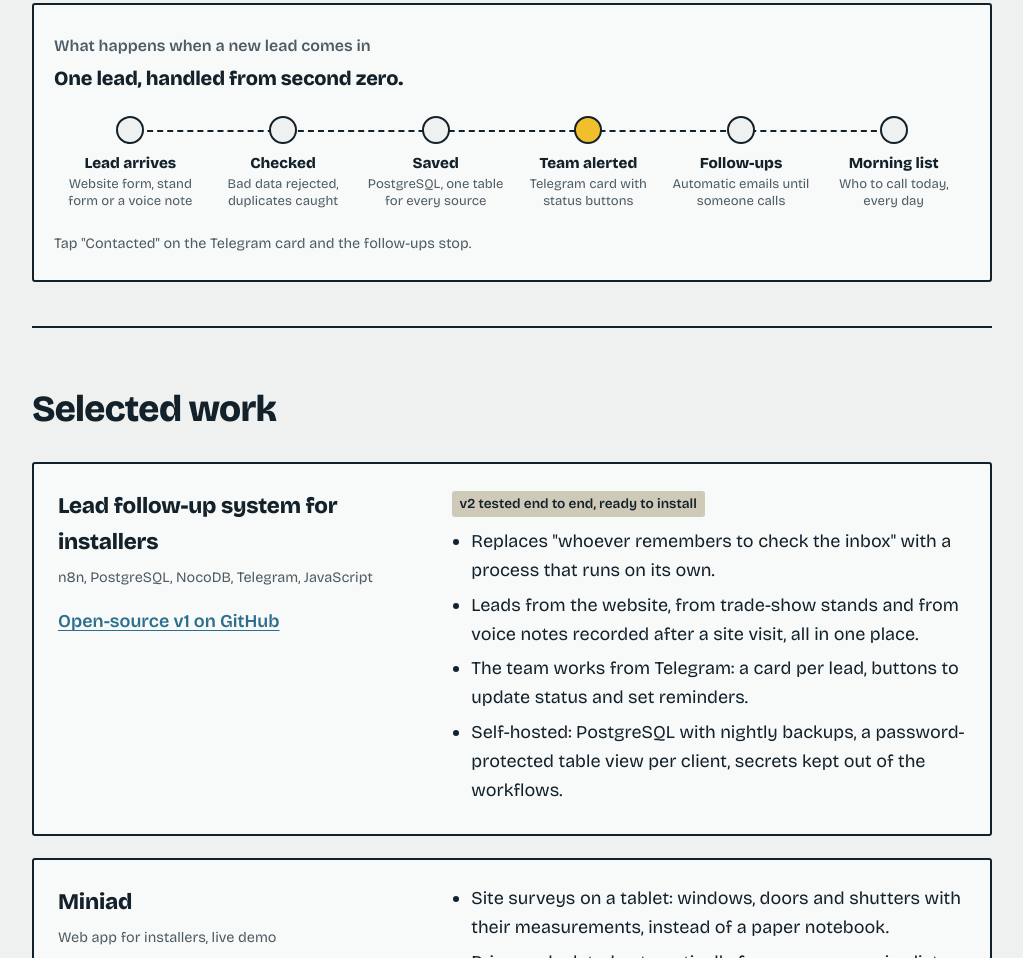
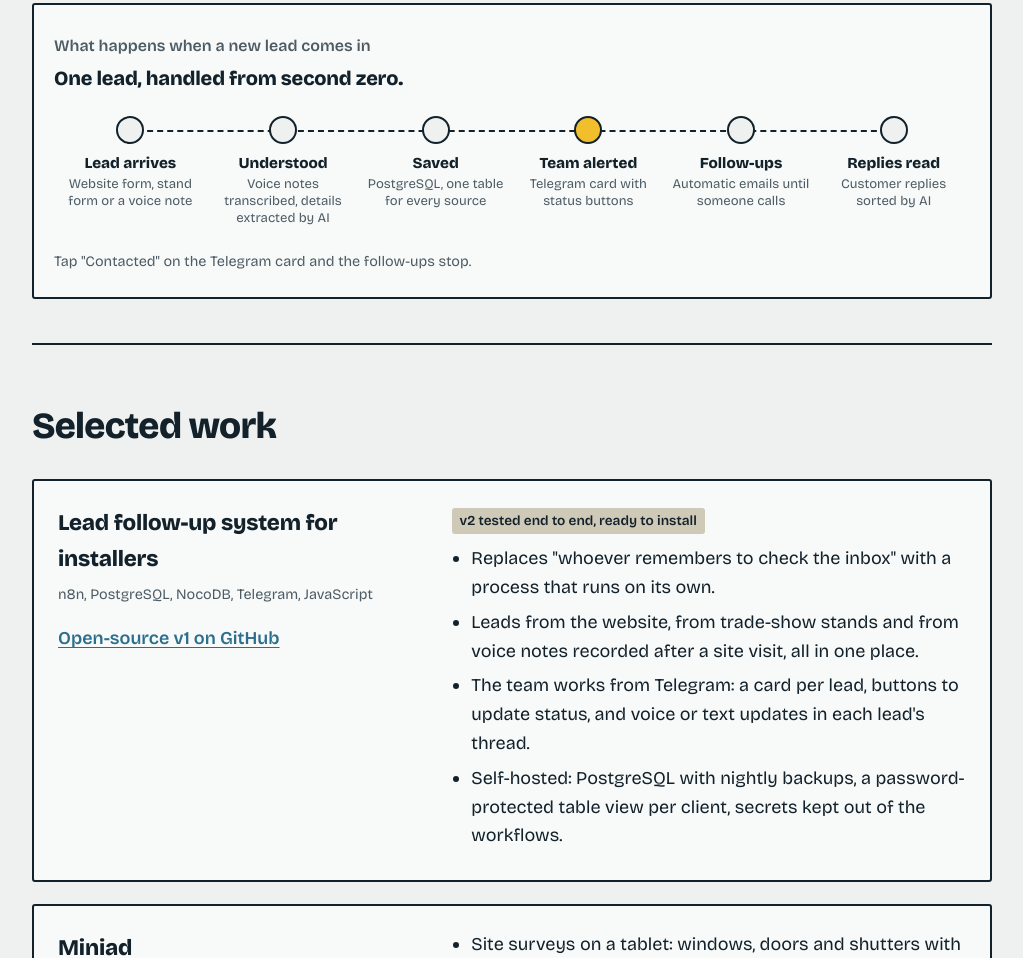
Before and after one commit to carnovautomations-dev/carnovautomations-dev.github.io, a plain HTML site: page index.html in a window 1280 px wide. Shown: the part 499-1457 px from the top of the page, without its empty margins (128-1151 px from the left). Drawn offline with nearby package versions, Linux system fonts and the light colour scheme.

Commit message:
Add files via upload

```diff
--- a/index.html
+++ b/index.html
@@ -107,11 +107,11 @@ footer{padding:28px 0 44px;color:var(--muted);font-size:.9rem;border-top:2px sol
         <p class="cap">One lead, handled from second zero.</p>
         <ol class="track">
           <li><span class="dot"></span><b>Lead arrives</b><span class="s">Website form, stand form or a voice note</span></li>
-          <li><span class="dot"></span><b>Checked</b><span class="s">Bad data rejected, duplicates caught</span></li>
+          <li><span class="dot"></span><b>Understood</b><span class="s">Voice notes transcribed, details extracted by AI</span></li>
           <li><span class="dot"></span><b>Saved</b><span class="s">PostgreSQL, one table for every source</span></li>
           <li class="hot"><span class="dot"></span><b>Team alerted</b><span class="s">Telegram card with status buttons</span></li>
           <li><span class="dot"></span><b>Follow-ups</b><span class="s">Automatic emails until someone calls</span></li>
-          <li><span class="dot"></span><b>Morning list</b><span class="s">Who to call today, every day</span></li>
+          <li><span class="dot"></span><b>Replies read</b><span class="s">Customer replies sorted by AI</span></li>
         </ol>
         <p class="note">Tap "Contacted" on the Telegram card and the follow-ups stop.</p>
       </div>
@@ -132,7 +132,7 @@ footer{padding:28px 0 44px;color:var(--muted);font-size:.9rem;border-top:2px sol
             <ul>
               <li>Replaces "whoever remembers to check the inbox" with a process that runs on its own.</li>
               <li>Leads from the website, from trade-show stands and from voice notes recorded after a site visit, all in one place.</li>
-              <li>The team works from Telegram: a card per lead, buttons to update status and set reminders.</li>
+              <li>The team works from Telegram: a card per lead, buttons to update status, and voice or text updates in each lead's thread.</li>
               <li>Self-hosted: PostgreSQL with nightly backups, a password-protected table view per client, secrets kept out of the workflows.</li>
             </ul>
           </div>
```
